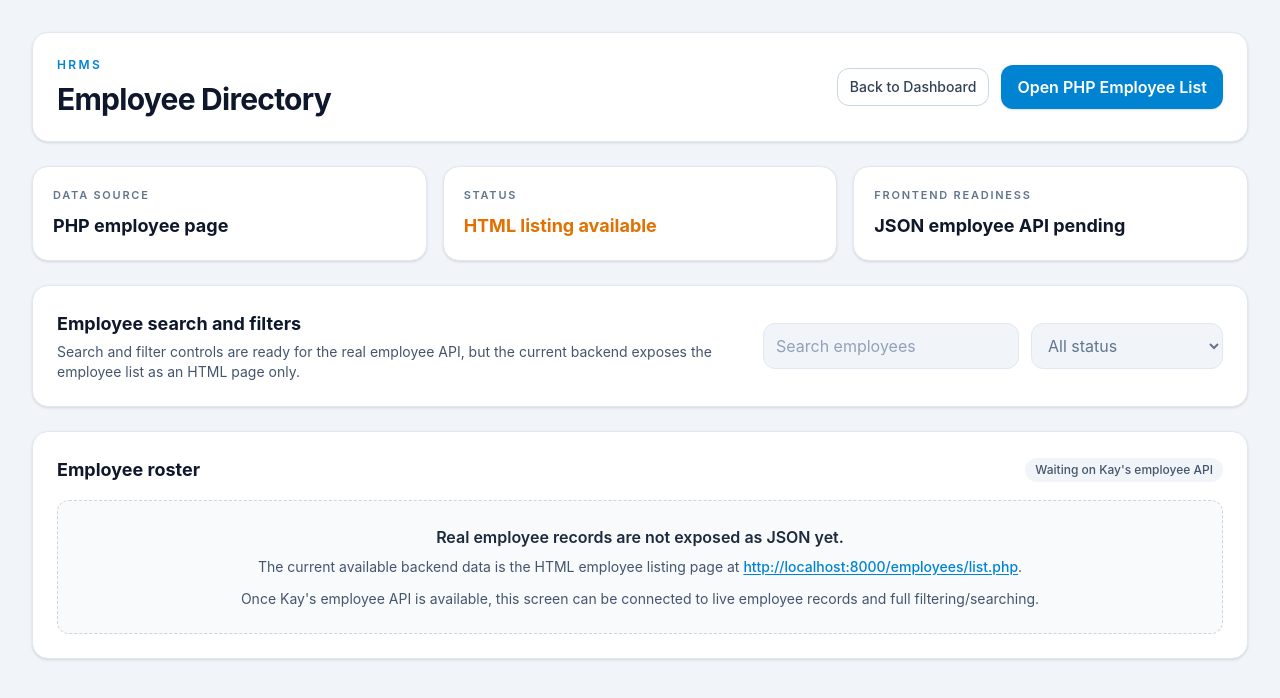
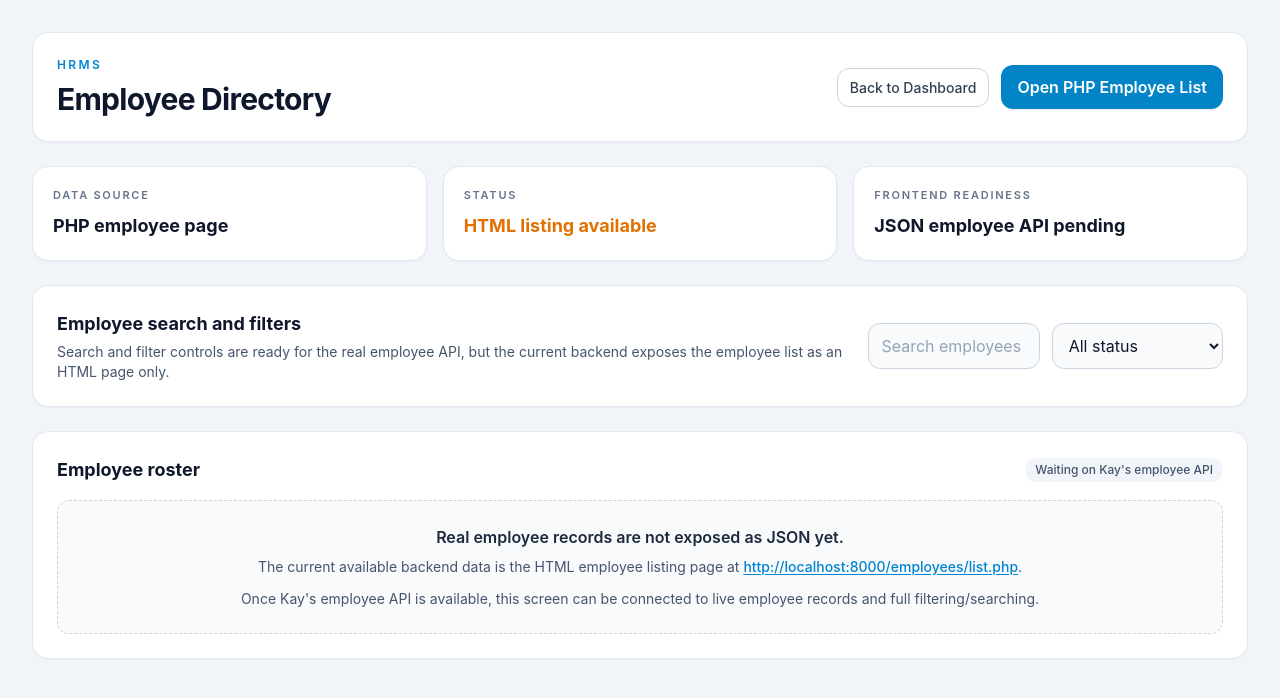
Before and after one commit to giie-ee/hrm-system, a React app in the folder frontend/: page /employees in a window 1280 px wide. Shown: the top 698 px of the page. Built offline with nearby package versions, Linux system fonts and the light colour scheme; no server answers; the HTML template or start-up script is replaced by a standard one.

Commit message:
Save frontend setup

```diff
--- a/frontend/src/index.css
+++ b/frontend/src/index.css
@@ -47,24 +47,89 @@
   }
 }
 
-@layer components {
 .panel-surface {
-    @apply rounded-2xl border border-slate-200 bg-white shadow-sm;
+  border-radius: 1rem;
+  border: 1px solid #e2e8f0;
+  background-color: #ffffff;
+  box-shadow: 0 1px 2px rgba(15, 23, 42, 0.04);
 }
 
 .field-input {
-    @apply w-full rounded-xl border border-slate-300 bg-slate-50 px-3 py-2.5 text-slate-900 placeholder:text-slate-400 transition duration-200 focus:border-sky-500 focus:bg-white focus:outline-none focus:ring-4 focus:ring-sky-100;
+  width: 100%;
+  border-radius: 0.75rem;
+  border: 1px solid #cbd5e1;
+  background-color: #f8fafc;
+  padding: 0.625rem 0.75rem;
+  color: #0f172a;
+  transition: border-color 0.2s ease, background-color 0.2s ease, box-shadow 0.2s ease;
+}
+
+.field-input::placeholder {
+  color: #94a3b8;
+}
+
+.field-input:focus {
+  border-color: #0ea5e9;
+  background-color: #ffffff;
+  outline: none;
+  box-shadow: 0 0 0 4px rgba(14, 165, 233, 0.1);
 }
 
 .action-button-primary {
-    @apply inline-flex items-center justify-center rounded-xl bg-sky-600 px-4 py-2.5 font-semibold text-white shadow-sm transition duration-200 hover:bg-sky-500 focus-visible:outline-none focus-visible:ring-4 focus-visible:ring-sky-200 disabled:cursor-not-allowed disabled:bg-sky-300;
+  display: inline-flex;
+  align-items: center;
+  justify-content: center;
+  border-radius: 0.75rem;
+  background-color: #0284c7;
+  padding: 0.625rem 1rem;
+  font-weight: 600;
+  color: #ffffff;
+  box-shadow: 0 1px 2px rgba(15, 23, 42, 0.08);
+  transition: background-color 0.2s ease, box-shadow 0.2s ease;
+}
+
+.action-button-primary:hover {
+  background-color: #0369a1;
+}
+
+.action-button-primary:focus-visible {
+  outline: none;
+  box-shadow: 0 0 0 4px rgba(14, 165, 233, 0.2);
+}
+
+.action-button-primary:disabled {
+  cursor: not-allowed;
+  background-color: #7dd3fc;
 }
 
 .action-button-secondary {
-    @apply inline-flex items-center justify-center rounded-xl border border-slate-300 bg-white px-3 py-2 text-sm font-medium text-slate-700 transition duration-200 hover:border-slate-400 hover:bg-slate-50 focus-visible:outline-none focus-visible:ring-4 focus-visible:ring-slate-200;
+  display: inline-flex;
+  align-items: center;
+  justify-content: center;
+  border-radius: 0.75rem;
+  border: 1px solid #cbd5e1;
+  background-color: #ffffff;
+  padding: 0.5rem 0.75rem;
+  font-size: 0.875rem;
+  font-weight: 500;
+  color: #334155;
+  transition: border-color 0.2s ease, background-color 0.2s ease, box-shadow 0.2s ease;
+}
+
+.action-button-secondary:hover {
+  border-color: #94a3b8;
+  background-color: #f8fafc;
+}
+
+.action-button-secondary:focus-visible {
+  outline: none;
+  box-shadow: 0 0 0 4px rgba(148, 163, 184, 0.18);
 }
 
 .section-label {
-    @apply text-[11px] font-semibold uppercase tracking-[0.16em] text-slate-500;
+  font-size: 0.6875rem;
+  font-weight: 600;
+  letter-spacing: 0.16em;
+  text-transform: uppercase;
+  color: #64748b;
 }
-}
```
Lines whose indentation alone changed are shown as unchanged.
